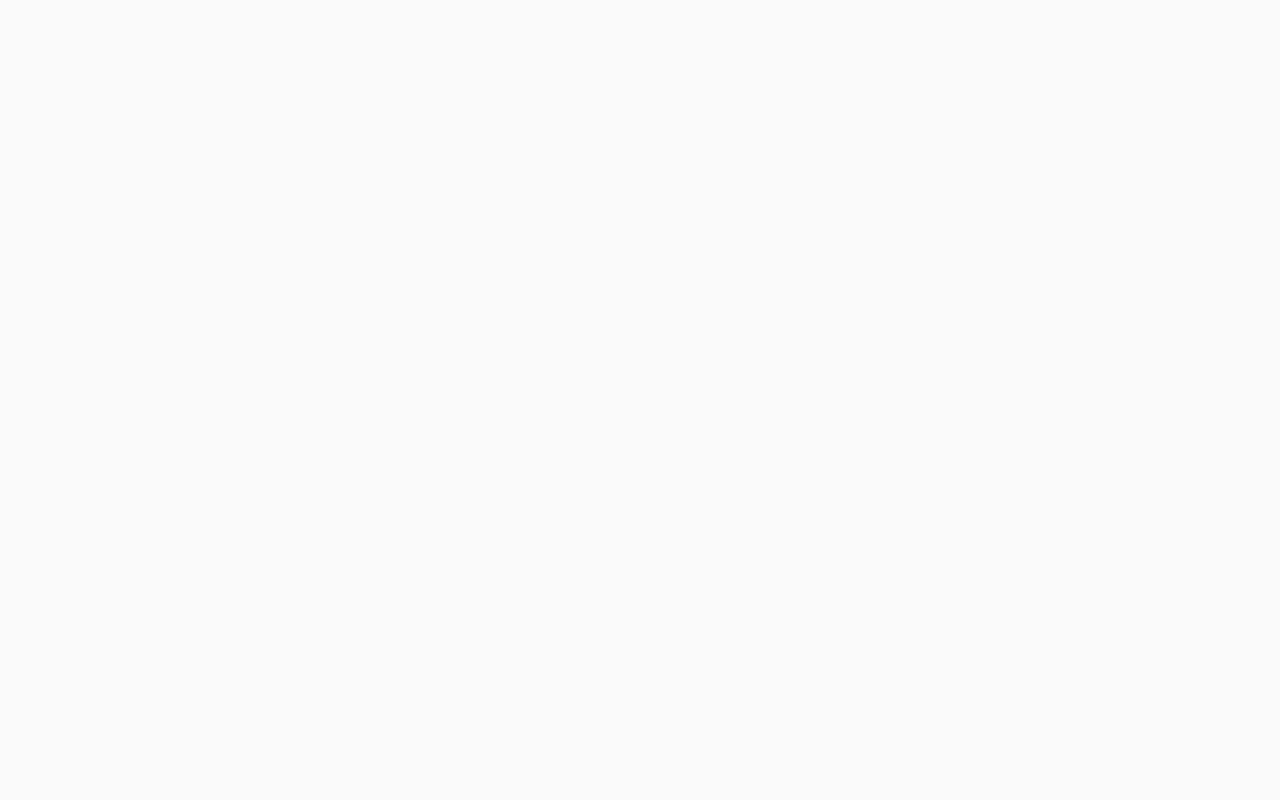
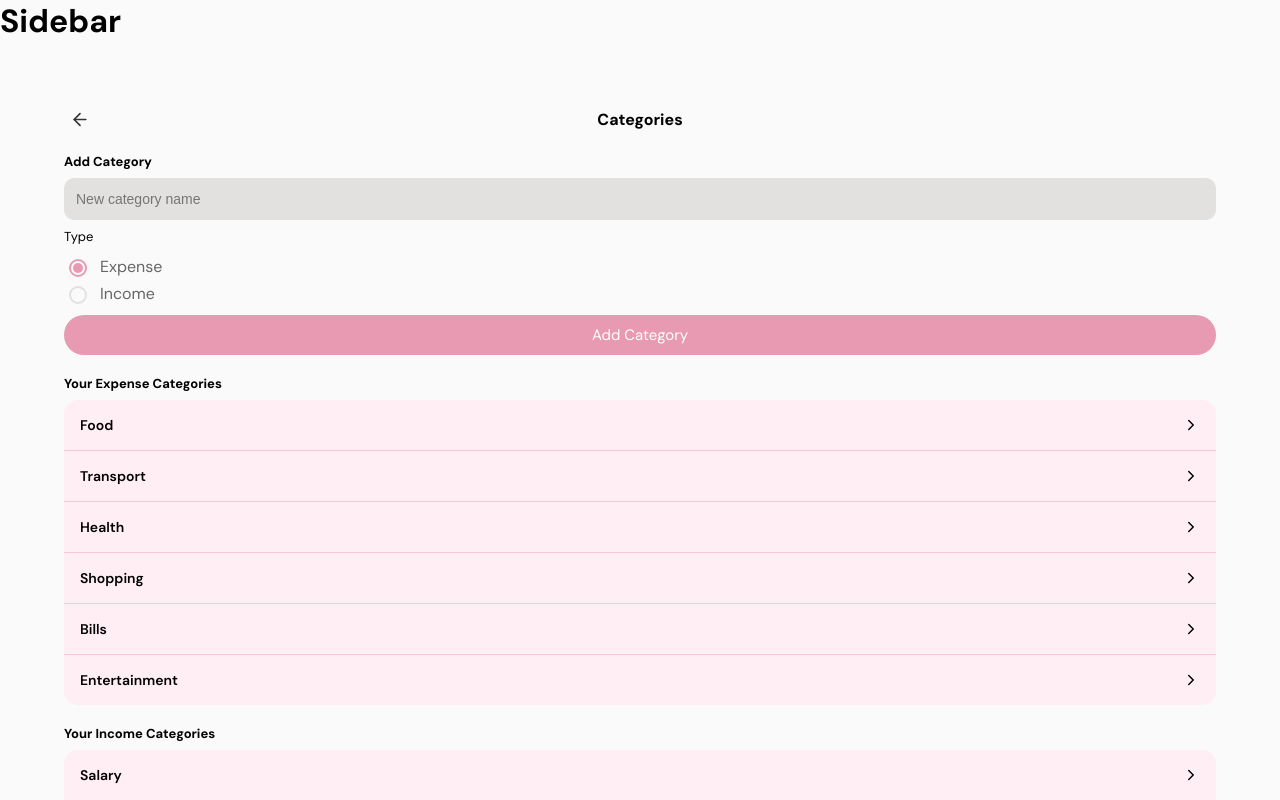
Before and after one commit to mirelalexy/blossom, a React (Vite) app in the folder frontend/: page /settings/categories in a window 1280 px wide. Before the commit this address had no page. Shown: the top 800 px of the page. Built offline with nearby package versions, Linux system fonts and the light colour scheme.

Commit message:
feat(settings): add Categories page

```diff
--- a/frontend/src/App.jsx
+++ b/frontend/src/App.jsx
@@ -34,6 +34,7 @@ import { BudgetProvider } from "./store/BudgetStore"
 import MonthlyBudget from "./pages/settings/budget/MonthlyBudget"
 import Amount from "./pages/settings/budget/Amount"
 import { CategoryProvider } from "./store/CategoryStore"
+import Categories from "./pages/settings/categories/Categories"
 
 function App() {
   return (
@@ -239,6 +240,14 @@ function App() {
                             </AppLayout>
                           }
                         />
+                        <Route
+                          path="/settings/categories"
+                          element={
+                            <AppLayout>
+                              <Categories />
+                            </AppLayout>
+                          }
+                        />
                         <Route path="login" element={<Login />} />
                       </Routes>
                     </BrowserRouter>
--- a/frontend/src/pages/Settings.jsx
+++ b/frontend/src/pages/Settings.jsx
@@ -51,6 +51,12 @@ function Settings() {
                     />
 
                     <SettingsItem
+                        icon="categories"
+                        label="Categories"
+                        onClick={() => navigate("/settings/categories")}
+                    />
+
+                    <SettingsItem
                         icon="currency"
                         label="Currency"
                         onClick={() => navigate("/settings/currency")}
--- /dev/null
+++ b/frontend/src/pages/settings/categories/Categories.jsx
@@ -0,0 +1,91 @@
+import { useNavigate } from "react-router-dom"
+import { useState } from "react"
+
+import { useCategories } from "../../../store/CategoryStore"
+
+import PageHeader from "../../../components/ui/PageHeader"
+import Section from "../../../components/ui/Section"
+import SettingsCard from "../../../components/settings/SettingsCard"
+import SettingsItem from "../../../components/settings/SettingsItem"
+import Input from "../../../components/forms/Input"
+import Button from "../../../components/ui/Button"
+import RadioGroup from "../../../components/forms/RadioGroup"
+
+function Categories() {
+    const navigate = useNavigate()
+    const { categories, addCategory, deleteCategory } = useCategories()
+    const [ newCategory, setNewCategory] = useState("")
+    const [ type, setType ] = useState("expense")
+
+    const expenseCategories = categories.filter(
+        c => c.type === "expense" && !c.id.includes("other")
+    )
+
+    const incomeCategories = categories.filter(
+        c => c.type === "income" && !c.id.includes("other")
+    )
+
+    function handleAdd() {
+        addCategory(newCategory, type)
+        setNewCategory("")
+    }
+
+    return (
+        <div className="settings-content">
+            <PageHeader title="Categories" />
+
+            <Section title="Add Category">
+                <Input
+                    placeholder="New category name"
+                    type="text"
+                    value={newCategory}
+                    onChange={(e) => setNewCategory(e.target.value)}
+                />
+
+                <RadioGroup
+                    label="Type"
+                    name="type"
+                    value={type}
+                    onChange={(val) => setType(val)}
+                    options={[
+                        { value: "expense", label: "Expense" },
+                        { value: "income", label: "Income" }
+                    ]}
+                    />
+
+                <Button
+                    onClick={handleAdd}
+                    disabled={!newCategory.trim()}
+                >
+                    Add Category
+                </Button>
+            </Section>
+
+            <Section title="Your Expense Categories">
+                <SettingsCard>
+                    {expenseCategories.map(cat => (
+                        <SettingsItem
+                            key={cat.id}
+                            label={cat.name}
+                            icon={cat.icon}
+                        />
+                    ))}
+                </SettingsCard>
+            </Section>
+
+            <Section title="Your Income Categories">
+                <SettingsCard>
+                    {incomeCategories.map(cat => (
+                        <SettingsItem
+                            key={cat.id}
+                            label={cat.name}
+                            icon={cat.icon}
+                        />
+                    ))}
+                </SettingsCard>
+            </Section>
+        </div>
+    )
+}
+
+export default Categories
--- a/frontend/src/utils/appIcons.js
+++ b/frontend/src/utils/appIcons.js
@@ -6,6 +6,7 @@ import {
     Sparkle,
     Banknote,
     Bell,
+    Flower,
     Receipt,
     ArrowLeft,
     Trash,
@@ -51,5 +52,6 @@ export const appIcons = {
     select: ChevronDown,
     seeDetails: ChevronRight,
     hideDetails: ChevronUp,
+    categories: Flower,
     logOut: LogOut
 }
```
